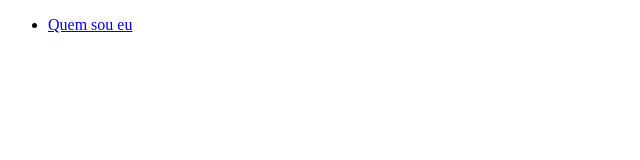
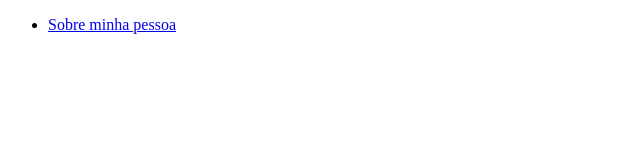
Before and after one commit to Brunin10/qualquer-coisa, a plain HTML site: page index.html in a window 1280 px wide. Shown: the full height of the page, 0-640 px from the left. Drawn offline with Linux system fonts and the light colour scheme.

Commit message:
mfdkmsdasdp

```diff
--- a/index.html
+++ b/index.html
@@ -10,7 +10,7 @@
     <nav>
 <ul>
     <li>
-        <a href="sobreminhapessoa.html" target="_blank">Quem sou eu</a>
+        <a href="sobreminhapessoa.html" target="_blank">Sobre minha pessoa</a>
     </li>
 </ul>
 
```
